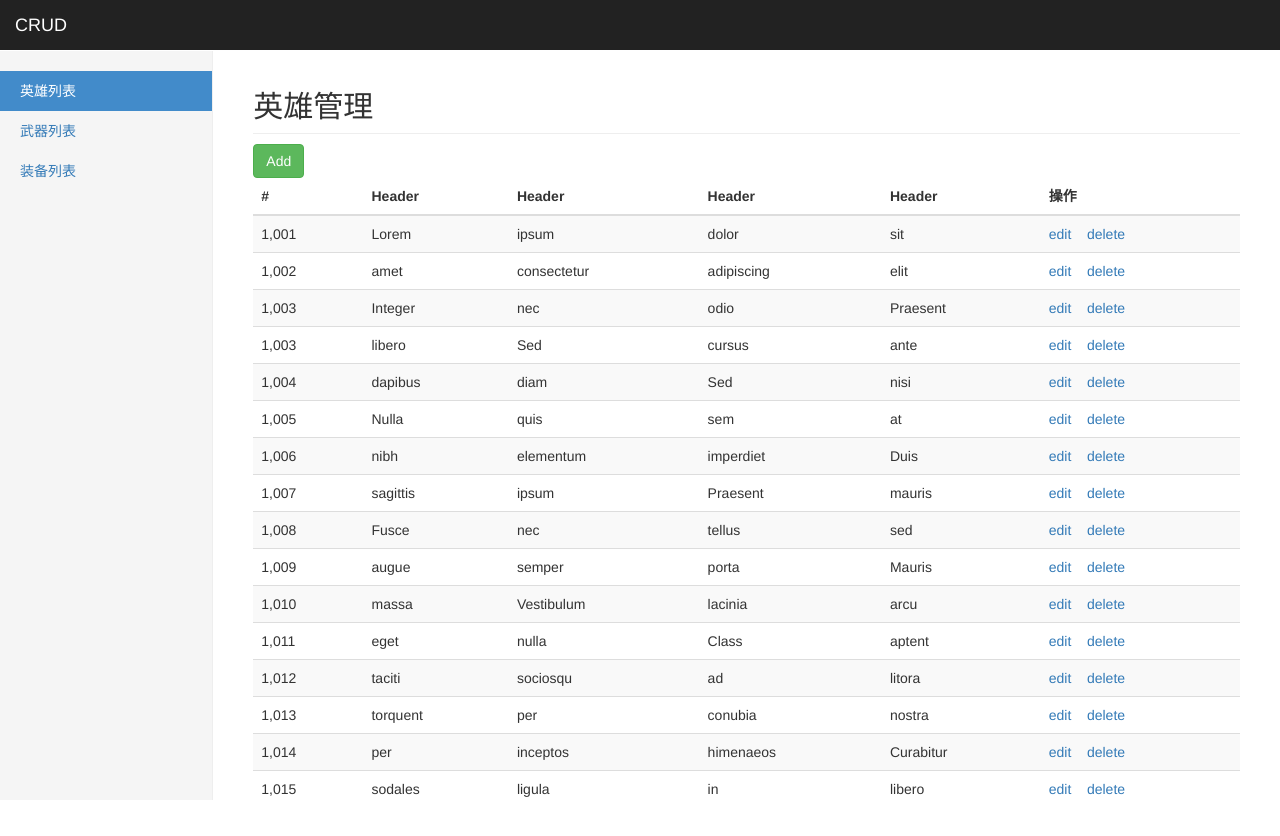
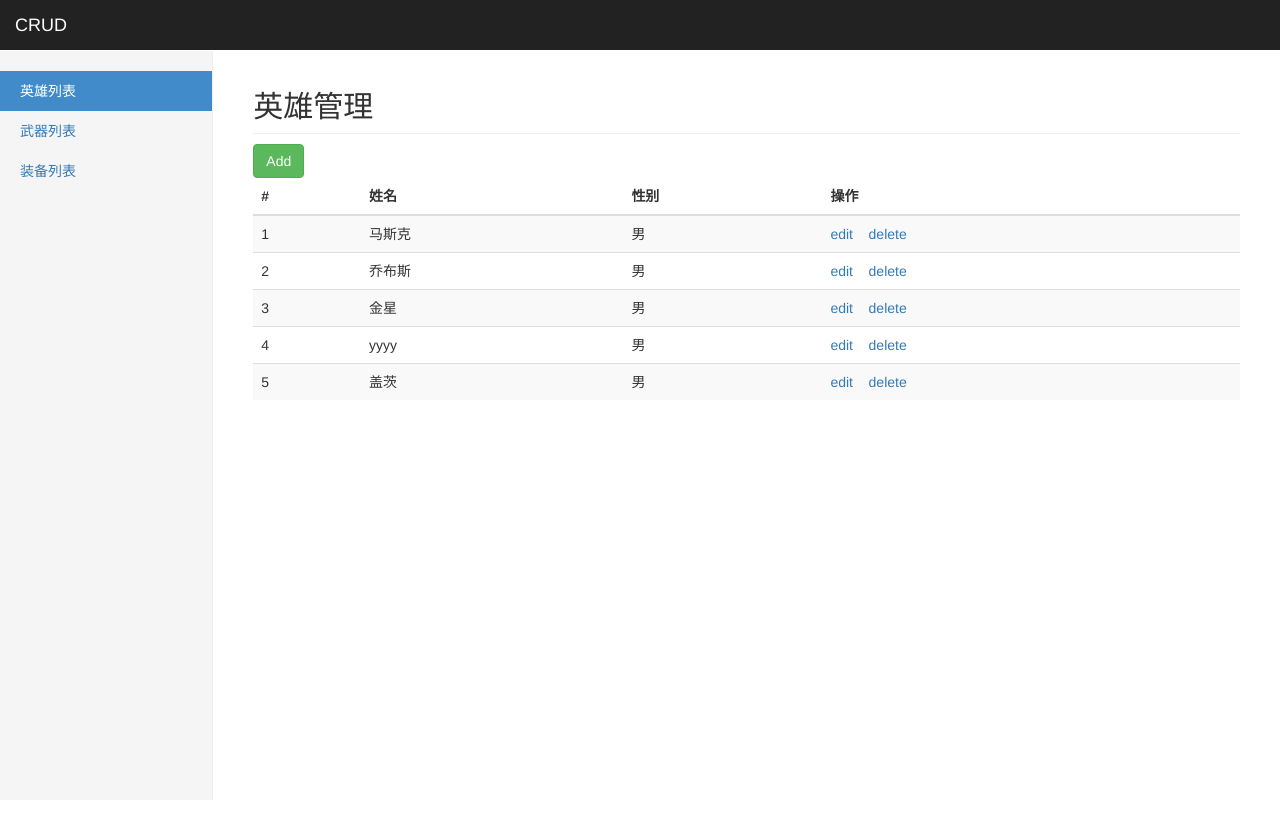
Before and after one commit to youxuoq/vue--, a Vue app: page /#/heroes in a window 1280 px wide. Shown: the top 836 px of the page. After the commit the page ends 800 px from the top, so only its background shows below. Built offline with nearby package versions, Linux system fonts and the light colour scheme; data requests are answered from the project's data file.

Commit message:
发送axio请求获取后台数据 渲染英雄列表

```diff
--- /dev/null
+++ b/db.json
@@ -0,0 +1,72 @@
+{
+  "users": [
+    {
+      "id": 1,
+      "name": "张三1",
+      "age": 18,
+      "gender": "男"
+    },
+    {
+      "id": 2,
+      "name": "张三2",
+      "age": 18,
+      "gender": "男"
+    },
+    {
+      "id": 3,
+      "name": "张三3",
+      "age": 18,
+      "gender": "男"
+    },
+    {
+      "id": 4,
+      "name": "张三4",
+      "age": 18,
+      "gender": "男"
+    }
+  ],
+  "heroes": [
+    {
+      "name": "马斯克",
+      "gender": "男",
+      "id": 6
+    },
+    {
+      "name": "乔布斯",
+      "gender": "男",
+      "id": 7
+    },
+    {
+      "name": "金星",
+      "gender": "男",
+      "id": 8
+    },
+    {
+      "name": "yyyy",
+      "gender": "男",
+      "id": 10
+    },
+    {
+      "name": "盖茨",
+      "gender": "男",
+      "id": 12
+    }
+  ],
+  "weapons": [
+    {
+      "name": "AK-47",
+      "type": "步枪",
+      "id": 1
+    },
+    {
+      "name": "M4Al",
+      "type": "步枪",
+      "id": 2
+    },
+    {
+      "name": "ZQ-97",
+      "type": "步枪",
+      "id": 3
+    }
+  ]
+}
--- a/package.json
+++ b/package.json
@@ -10,8 +10,10 @@
     "lint": "vue-cli-service lint"
   },
   "dependencies": {
+    "axios": "^0.19.0",
     "bootstrap": "^3.3.7",
     "core-js": "^2.6.5",
+    "json-server": "^0.15.0",
     "vue": "^2.6.10",
     "vue-router": "^3.0.7"
   },
--- a/src/views/heroes/HeroList.vue
+++ b/src/views/heroes/HeroList.vue
@@ -7,200 +7,16 @@
         <thead>
           <tr>
             <th>#</th>
-            <th>Header</th>
-            <th>Header</th>
-            <th>Header</th>
-            <th>Header</th>
+            <th>姓名</th>
+            <th>性别</th>
             <th>操作</th>
           </tr>
         </thead>
         <tbody>
-          <tr>
-            <td>1,001</td>
-            <td>Lorem</td>
-            <td>ipsum</td>
-            <td>dolor</td>
-            <td>sit</td>
-            <td>
-              <a href="edit.html">edit</a>
-              &nbsp;&nbsp;
-              <a href="javascript:window.confirm('Are you sure?')">delete</a>
-            </td>
-          </tr>
-          <tr>
-            <td>1,002</td>
-            <td>amet</td>
-            <td>consectetur</td>
-            <td>adipiscing</td>
-            <td>elit</td>
-            <td>
-              <a href="edit.html">edit</a>
-              &nbsp;&nbsp;
-              <a href="javascript:window.confirm('Are you sure?')">delete</a>
-            </td>
-          </tr>
-          <tr>
-            <td>1,003</td>
-            <td>Integer</td>
-            <td>nec</td>
-            <td>odio</td>
-            <td>Praesent</td>
-            <td>
-              <a href="edit.html">edit</a>
-              &nbsp;&nbsp;
-              <a href="javascript:window.confirm('Are you sure?')">delete</a>
-            </td>
-          </tr>
-          <tr>
-            <td>1,003</td>
-            <td>libero</td>
-            <td>Sed</td>
-            <td>cursus</td>
-            <td>ante</td>
-            <td>
-              <a href="edit.html">edit</a>
-              &nbsp;&nbsp;
-              <a href="javascript:window.confirm('Are you sure?')">delete</a>
-            </td>
-          </tr>
-          <tr>
-            <td>1,004</td>
-            <td>dapibus</td>
-            <td>diam</td>
-            <td>Sed</td>
-            <td>nisi</td>
-            <td>
-              <a href="edit.html">edit</a>
-              &nbsp;&nbsp;
-              <a href="javascript:window.confirm('Are you sure?')">delete</a>
-            </td>
-          </tr>
-          <tr>
-            <td>1,005</td>
-            <td>Nulla</td>
-            <td>quis</td>
-            <td>sem</td>
-            <td>at</td>
-            <td>
-              <a href="edit.html">edit</a>
-              &nbsp;&nbsp;
-              <a href="javascript:window.confirm('Are you sure?')">delete</a>
-            </td>
-          </tr>
-          <tr>
-            <td>1,006</td>
-            <td>nibh</td>
-            <td>elementum</td>
-            <td>imperdiet</td>
-            <td>Duis</td>
-            <td>
-              <a href="edit.html">edit</a>
-              &nbsp;&nbsp;
-              <a href="javascript:window.confirm('Are you sure?')">delete</a>
-            </td>
-          </tr>
-          <tr>
-            <td>1,007</td>
-            <td>sagittis</td>
-            <td>ipsum</td>
-            <td>Praesent</td>
-            <td>mauris</td>
-            <td>
-              <a href="edit.html">edit</a>
-              &nbsp;&nbsp;
-              <a href="javascript:window.confirm('Are you sure?')">delete</a>
-            </td>
-          </tr>
-          <tr>
-            <td>1,008</td>
-            <td>Fusce</td>
-            <td>nec</td>
-            <td>tellus</td>
-            <td>sed</td>
-            <td>
-              <a href="edit.html">edit</a>
-              &nbsp;&nbsp;
-              <a href="javascript:window.confirm('Are you sure?')">delete</a>
-            </td>
-          </tr>
-          <tr>
-            <td>1,009</td>
-            <td>augue</td>
-            <td>semper</td>
-            <td>porta</td>
-            <td>Mauris</td>
-            <td>
-              <a href="edit.html">edit</a>
-              &nbsp;&nbsp;
-              <a href="javascript:window.confirm('Are you sure?')">delete</a>
-            </td>
-          </tr>
-          <tr>
-            <td>1,010</td>
-            <td>massa</td>
-            <td>Vestibulum</td>
-            <td>lacinia</td>
-            <td>arcu</td>
-            <td>
-              <a href="edit.html">edit</a>
-              &nbsp;&nbsp;
-              <a href="javascript:window.confirm('Are you sure?')">delete</a>
-            </td>
-          </tr>
-          <tr>
-            <td>1,011</td>
-            <td>eget</td>
-            <td>nulla</td>
-            <td>Class</td>
-            <td>aptent</td>
-            <td>
-              <a href="edit.html">edit</a>
-              &nbsp;&nbsp;
-              <a href="javascript:window.confirm('Are you sure?')">delete</a>
-            </td>
-          </tr>
-          <tr>
-            <td>1,012</td>
-            <td>taciti</td>
-            <td>sociosqu</td>
-            <td>ad</td>
-            <td>litora</td>
-            <td>
-              <a href="edit.html">edit</a>
-              &nbsp;&nbsp;
-              <a href="javascript:window.confirm('Are you sure?')">delete</a>
-            </td>
-          </tr>
-          <tr>
-            <td>1,013</td>
-            <td>torquent</td>
-            <td>per</td>
-            <td>conubia</td>
-            <td>nostra</td>
-            <td>
-              <a href="edit.html">edit</a>
-              &nbsp;&nbsp;
-              <a href="javascript:window.confirm('Are you sure?')">delete</a>
-            </td>
-          </tr>
-          <tr>
-            <td>1,014</td>
-            <td>per</td>
-            <td>inceptos</td>
-            <td>himenaeos</td>
-            <td>Curabitur</td>
-            <td>
-              <a href="edit.html">edit</a>
-              &nbsp;&nbsp;
-              <a href="javascript:window.confirm('Are you sure?')">delete</a>
-            </td>
-          </tr>
-          <tr>
-            <td>1,015</td>
-            <td>sodales</td>
-            <td>ligula</td>
-            <td>in</td>
-            <td>libero</td>
+          <tr v-for="(item, index) in list" :key="item.id">
+            <td>{{index + 1}}</td>
+            <td>{{item.name}}</td>
+            <td>{{item.gender}}</td>
             <td>
               <a href="edit.html">edit</a>
               &nbsp;&nbsp;
@@ -214,7 +30,41 @@
 </template>
 
 <script>
-export default {};
+//导入axios
+import axios from 'axios'
+
+export default {
+  data() {
+    return {
+      //存储英雄列表数据
+      list: []
+    }
+  },
+  //组件加载完毕后执行
+  mounted() {
+    //发送请求, 获取数据 调用
+    this.loadData()
+  },
+  methods: {
+    //发送请求 获取数据
+    loadData() {
+      axios
+        .get('http://localhost:3000/heroes')
+        .then( (response) => {
+          const {data, status} = response
+          if (status === 200) {
+            //把数据存储到data中
+            this.list = data
+          } else {
+            alert('获取数据失败')
+          }
+        })
+        .catch( (err)=> {
+          alert('服务器异常' + err)
+        })
+    }
+  }
+}
 </script>
 
 <style>
```
Also changed, not shown: 今日总结.txt, 昨日回顾.txt, 1 other file (tests, documents, lock files or other folders).
